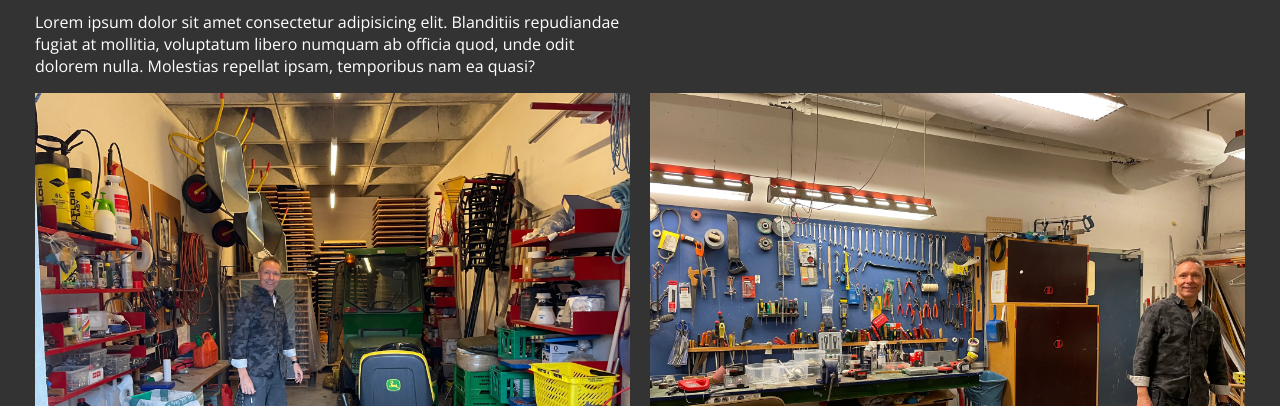
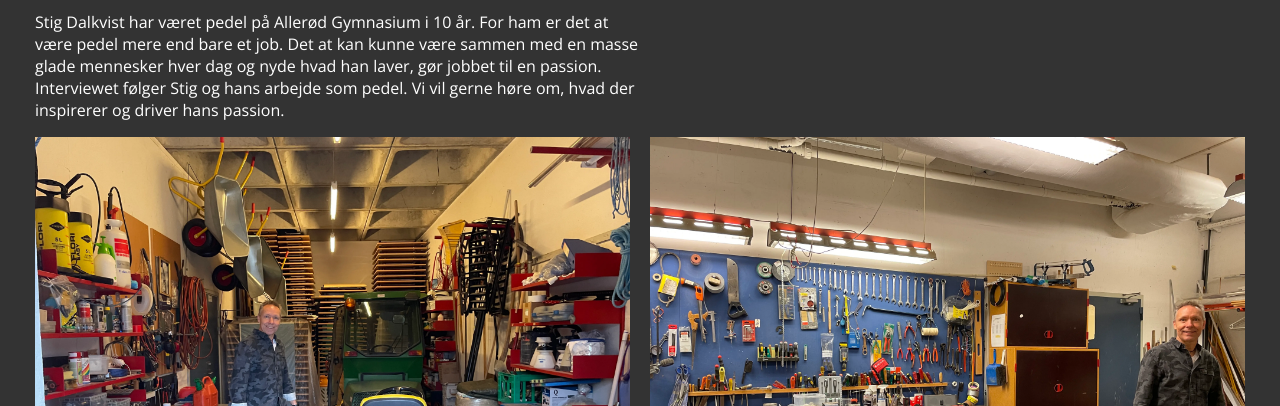
Before and after one commit to magnusdalkvist/Interview---Stig-Dalkvist, a plain HTML site: page index.html in a window 1280 px wide. Shown: the part 694-1100 px from the top of the page. Drawn offline with nearby package versions, Linux system fonts and the light colour scheme.

Commit message:
added text

```diff
--- a/index.html
+++ b/index.html
@@ -26,10 +26,11 @@
         <section id="two">
             <div class="about">
                 <h2>Pedel med passion</h2>
-                <p>Lorem ipsum dolor sit amet consectetur adipisicing elit. Blanditiis repudiandae fugiat at mollitia,
-                    voluptatum libero numquam ab officia quod, unde odit dolorem nulla. Molestias repellat ipsam,
-                    temporibus
-                    nam ea quasi?</p>
+                <p>Stig Dalkvist har været pedel på Allerød Gymnasium i 10 år. For ham er det at være pedel mere end
+                    bare et job. Det at kan kunne være sammen med en masse glade mennesker hver dag og nyde hvad han
+                    laver, gør jobbet til en passion. Interviewet følger Stig og hans arbejde som pedel. Vi vil gerne
+                    høre om, hvad der inspirerer og driver hans passion.
+                </p>
             </div>
             <div class="images">
                 <img src="images/skur.webp" alt="">
```
